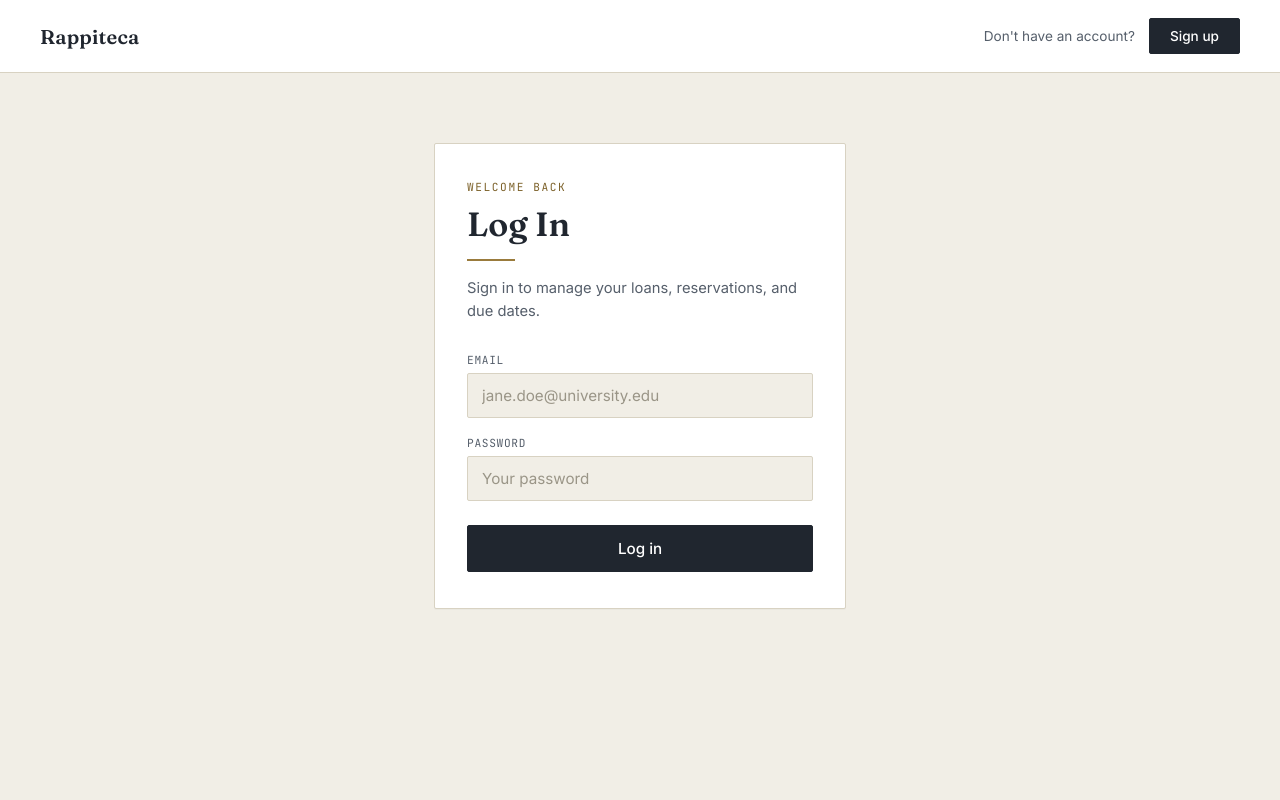
After one commit to CristoRodriguez1/Rappiteca, a Django app: page /login/ in a window 1280 px wide. The commit adds this page. Run offline with Django 5.2, Linux system fonts and the light colour scheme.

Commit message:
requisito 2 log in

```diff
--- a/Rappiteca/urls.py
+++ b/Rappiteca/urls.py
@@ -23,4 +23,5 @@ urlpatterns = [
     path('admin/', admin.site.urls),
     path('', views.home, name='home'),
     path('signup/', accounts_views.signup_view, name='signup'),
+    path('login/', accounts_views.login_view, name='login'),
 ]
--- a/accounts/forms.py
+++ b/accounts/forms.py
@@ -1,4 +1,5 @@
 from django import forms
+
 from .models import User
 
 
@@ -36,3 +37,32 @@ class SignupForm(forms.ModelForm):
         if commit:
             user.save()
         return user
+
+
+class LoginForm(forms.Form):
+    email = forms.EmailField(
+        widget=forms.EmailInput(attrs={'placeholder': 'jane.doe@university.edu'})
+    )
+    password = forms.CharField(
+        widget=forms.PasswordInput(attrs={'placeholder': 'Your password'})
+    )
+
+    def clean(self):
+        cleaned_data = super().clean()
+        email = cleaned_data.get('email')
+        password = cleaned_data.get('password')
+
+        if email and password:
+            try:
+                user = User.objects.get(email__iexact=email)
+            except User.DoesNotExist:
+                user = None
+
+            # Same error for "no user" and "wrong password" on purpose —
+            # doesn't reveal which part was wrong.
+            if user is None or user.password != password:
+                raise forms.ValidationError('Invalid email or password.')
+
+            self.user = user  # stash the matched user so the view can log them in
+
+        return cleaned_data
--- /dev/null
+++ b/accounts/templates/loginview.html
@@ -0,0 +1,67 @@
+{% load static %}
+<!DOCTYPE html>
+<html lang="en">
+<head>
+  <meta charset="UTF-8">
+  <meta name="viewport" content="width=device-width, initial-scale=1.0">
+  <title>Rappiteca · Log In</title>
+
+  <link rel="preconnect" href="https://fonts.googleapis.com">
+  <link rel="preconnect" href="https://fonts.gstatic.com" crossorigin>
+  <link href="https://fonts.googleapis.com/css2?family=Fraunces:opsz,wght@9..144,400;9..144,600&family=Inter:wght@400;500;600&family=JetBrains+Mono:wght@400;500&display=swap" rel="stylesheet">
+
+  <link rel="stylesheet" href="{% static 'accounts/css/style.css' %}">
+</head>
+<body>
+
+  <header class="nav">
+    <a href="{% url 'home' %}" class="nav-brand">Rappiteca</a>
+    <nav class="nav-actions">
+      <span class="nav-hint">Don't have an account?</span>
+      <a href="{% url 'signup' %}" class="btn btn-solid">Sign up</a>
+    </nav>
+  </header>
+
+  <main>
+    <div class="form-card">
+      <p class="eyebrow">Welcome back</p>
+      <h1 class="title">Log In</h1>
+      <hr class="rule">
+      <p class="subtitle">
+        Sign in to manage your loans, reservations, and due dates.
+      </p>
+
+      {% if messages %}
+        {% for message in messages %}
+          <p class="form-message form-message-{{ message.tags }}">{{ message }}</p>
+        {% endfor %}
+      {% endif %}
+
+      <form class="auth-form" method="post" novalidate>
+        {% csrf_token %}
+
+        {% if form.non_field_errors %}
+          <p class="form-message form-message-error">{{ form.non_field_errors.0 }}</p>
+        {% endif %}
+
+        <div class="field">
+          <label for="{{ form.email.id_for_label }}">Email</label>
+          {{ form.email }}
+        </div>
+
+        <div class="field">
+          <label for="{{ form.password.id_for_label }}">Password</label>
+          {{ form.password }}
+        </div>
+
+        <button type="submit" class="btn btn-block">Log in</button>
+      </form>
+
+      <!-- <p class="form-footer">
+        Forgot your password? <a href="#">Reset it here</a>.
+      </p> -->
+    </div>
+  </main>
+
+</body>
+</html>
--- a/accounts/templates/signupview.html
+++ b/accounts/templates/signupview.html
@@ -10,7 +10,7 @@
   <link rel="preconnect" href="https://fonts.gstatic.com" crossorigin>
   <link href="https://fonts.googleapis.com/css2?family=Fraunces:opsz,wght@9..144,400;9..144,600&family=Inter:wght@400;500;600&family=JetBrains+Mono:wght@400;500&display=swap" rel="stylesheet">
 
-  <link rel="stylesheet" href="{% static 'css/style.css' %}">
+  <link rel="stylesheet" href="{% static 'accounts/css/style.css' %}">
 </head>
 <body>
 
@@ -18,7 +18,7 @@
     <a href="{% url 'home' %}" class="nav-brand">Rappiteca</a>
     <nav class="nav-actions">
       <span class="nav-hint">Already have an account?</span>
-      <a href="#" class="btn btn-solid">Log in</a>
+      <a href="{% url 'login' %}" class="btn btn-solid">Log in</a>
     </nav>
   </header>
 
--- a/accounts/views.py
+++ b/accounts/views.py
@@ -1,7 +1,7 @@
 from django.contrib import messages
 from django.shortcuts import redirect, render
 
-from .forms import SignupForm
+from .forms import LoginForm, SignupForm
 
 
 def signup_view(request):
@@ -15,3 +15,24 @@ def signup_view(request):
         form = SignupForm()
 
     return render(request, 'signupview.html', {'form': form})
+
+
+def login_view(request):
+    if request.method == 'POST':
+        form = LoginForm(request.POST)
+        if form.is_valid():
+            user = form.user
+            request.session['user_id'] = user.id
+            request.session['user_role'] = user.role
+            messages.success(request, f'Welcome back, {user.name}!')
+            return redirect('/')
+    else:
+        form = LoginForm()
+
+    return render(request, 'loginview.html', {'form': form})
+
+
+def logout_view(request):
+    request.session.flush()
+    messages.success(request, 'You have been logged out.')
+    return redirect('/')
```
Also changed, not shown: catalog/static/catalog/css/style.css (renamed from catalog/static/css/style.css, +37 -0 lines), catalog/templates/home.html (+15 -4 lines), catalog/views.py (+14 -2 lines), accounts/static/accounts/css/style.css (renamed from accounts/static/css/style.css), db.sqlite3.
